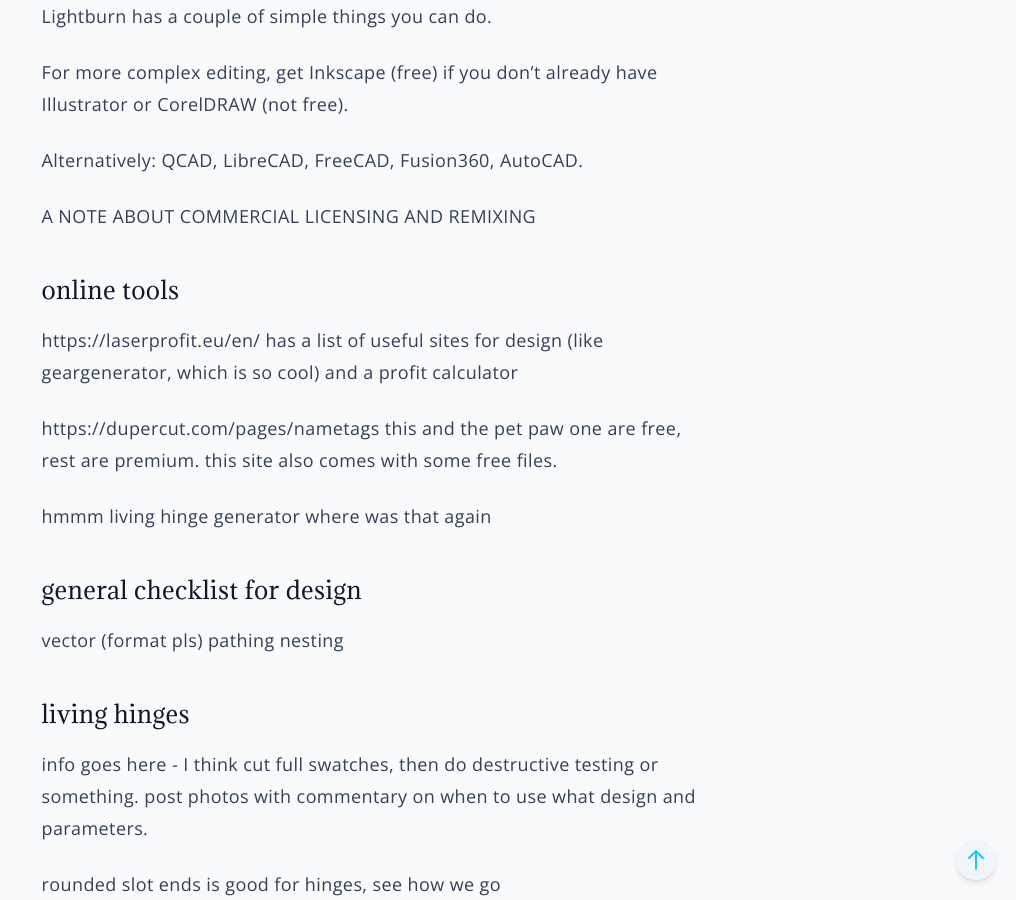
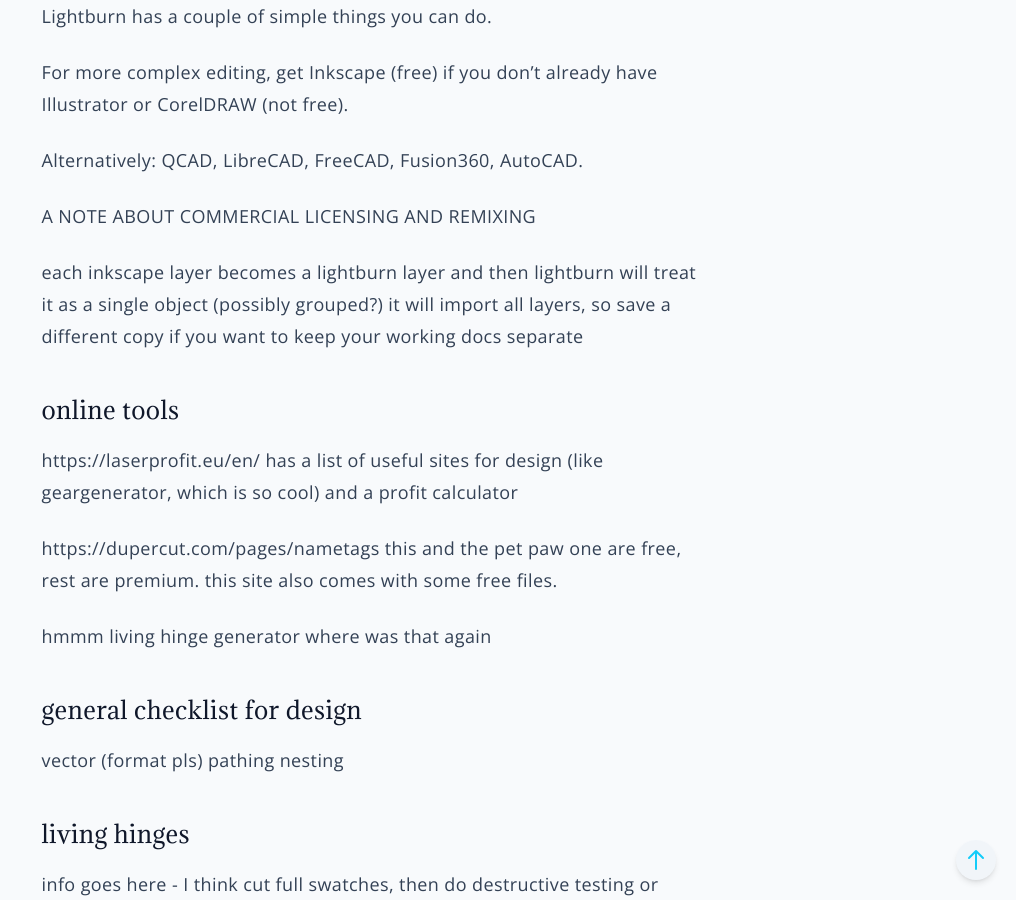
Before and after one commit to paper-engineer/laser-gallery, a Jekyll site: the page built from docs/_pages/resources.md, in a window 1280 px wide and 900 px high, scrolled down 2492 px. Shown: the whole window, without its empty margins (264-1280 px from the left). Built offline with Jekyll 4.4.1, drawn with Linux system fonts in a browser that asks for light colours.

Commit message:
Update resources.md

```diff
--- a/docs/_pages/resources.md
+++ b/docs/_pages/resources.md
@@ -64,6 +64,9 @@ Alternatively: QCAD, LibreCAD, FreeCAD, Fusion360, AutoCAD.
 
 A NOTE ABOUT COMMERCIAL LICENSING AND REMIXING
 
+each inkscape layer becomes a lightburn layer and then lightburn will treat it as a single object (possibly grouped?)
+it will import all layers, so save a different copy if you want to keep your working docs separate
+
 ### online tools
 
 https://laserprofit.eu/en/ has a list of useful sites for design (like geargenerator, which is so cool) and a profit calculator
```
